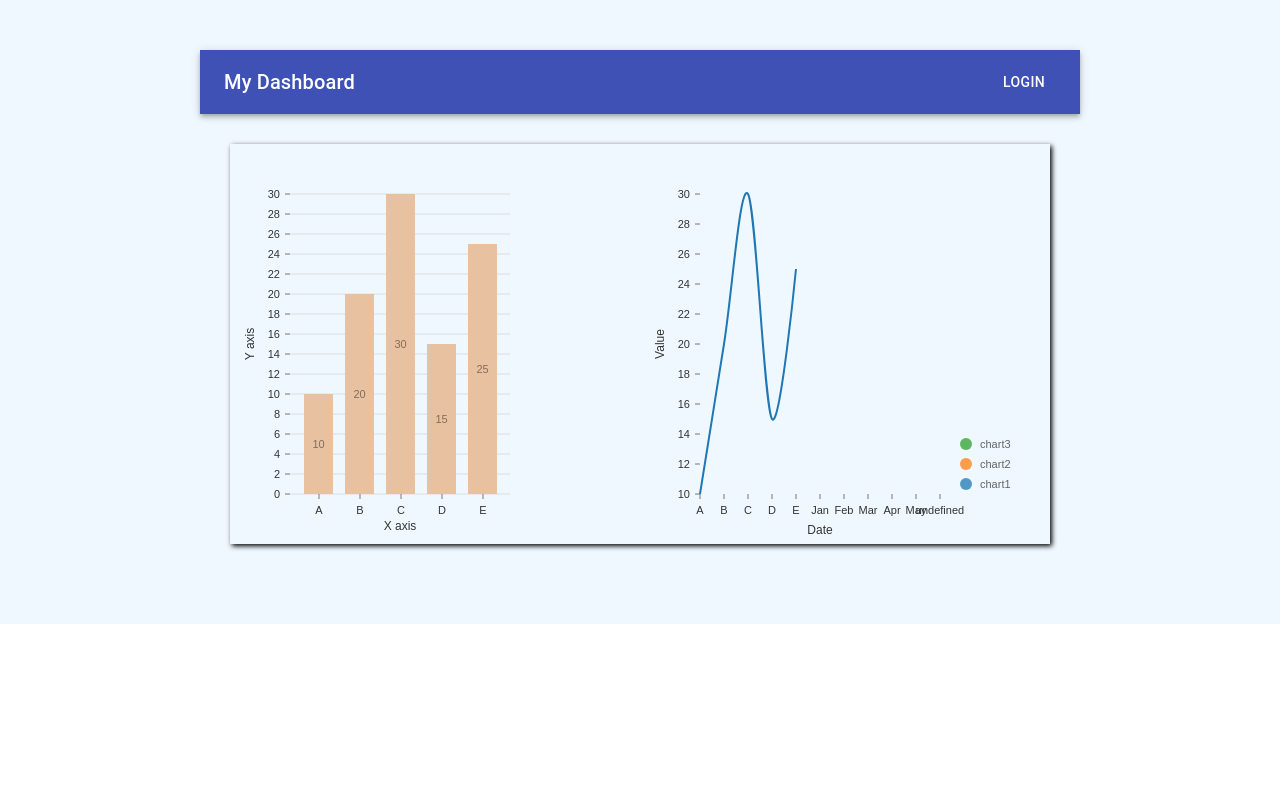
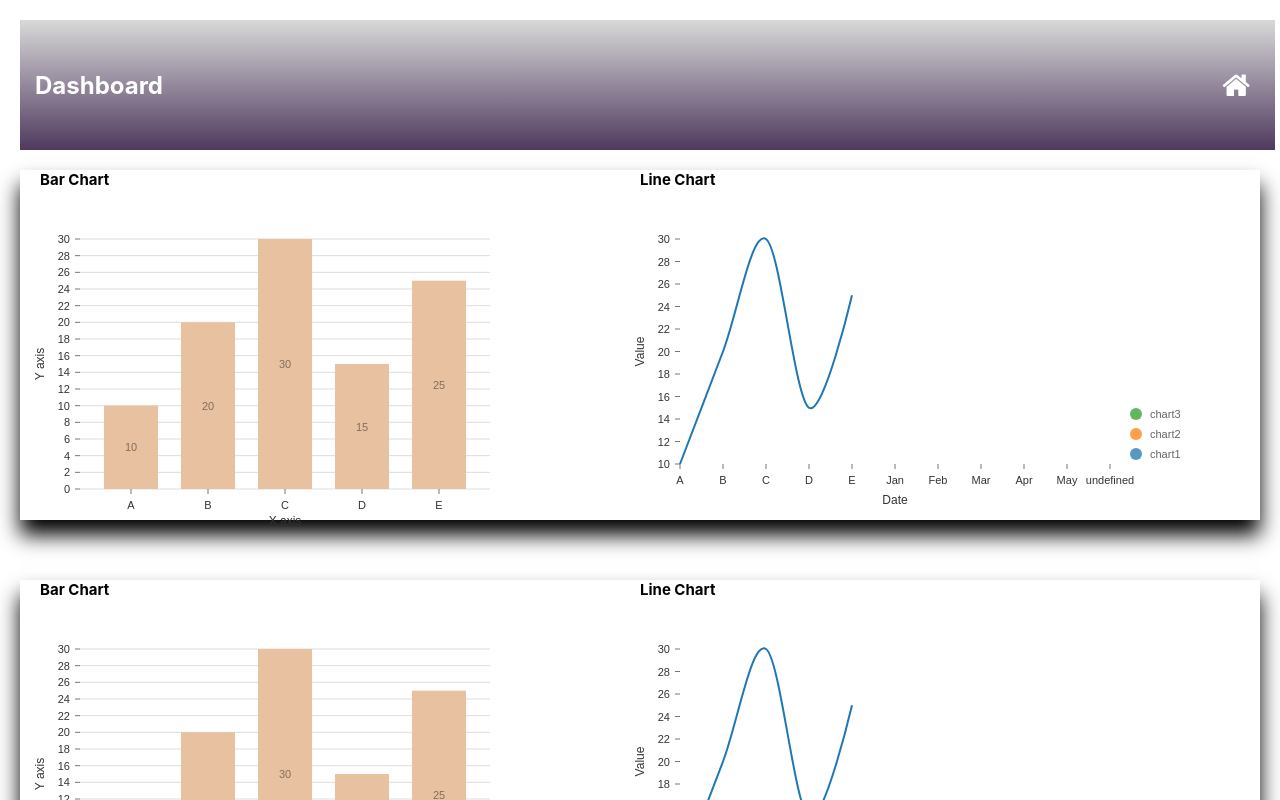
Before and after one commit to aishk02/my-dashboard, a React (Create React App) app: page / in a window 1280 px wide. Shown: the top 800 px of the page. Built offline with nearby package versions, Linux system fonts and the light colour scheme.

Commit message:
worked on the div component

```diff
--- a/public/index.html
+++ b/public/index.html
@@ -3,6 +3,7 @@
   <head>
     <meta charset="utf-8" />
     <link rel="icon" href="%PUBLIC_URL%/favicon.ico" />
+    <link rel="stylesheet" href="https://cdnjs.cloudflare.com/ajax/libs/font-awesome/4.7.0/css/font-awesome.min.css">
     <meta name="viewport" content="width=device-width, initial-scale=1" />
     <meta name="theme-color" content="#000000" />
     <meta
--- a/src/App.js
+++ b/src/App.js
@@ -10,14 +10,12 @@ import Header from './components/Header';
 
 const styles = {
   container: {
-    backgroundColor: 'aliceblue',
-    padding: '50px 200px',
-    maxWidth: '1500px',
-    margin: 'auto',
+    padding: '20px',
+    margin: '0',
     display: 'inline',
     justifyContent: 'space-between',
     alignItems: 'center',
-    flexWrap: 'wrap',
+    flexWrap: 'wrap'
   }
 };
 
@@ -40,6 +38,13 @@ function App() {
       </Routes>
       </Container>
     </div>
+    <div className="App" style={{ display: 'flex', justifyContent: 'center' }}>
+    <Container style={styles.container}>
+    <Routes>
+          <Route path="/" element={<HomePage />} />
+          </Routes>
+      </Container>
+    </div>
   </Router>
 );
 }
--- a/src/HomePage.jsx
+++ b/src/HomePage.jsx
@@ -1,13 +1,16 @@
 import React from "react";
 import ResponsiveBar from './components/ResponsiveBar';
 import ResponsiveLine from './components/ResponsiveLine';
+import  ResponsivePie from './components/ResponsivePie';
 
 const HomePage = ({ data }) => {
   return (
-    <div style={{ display: 'flex',color: "white", boxShadow: "2px 2px 5px black" , margin: "30px"}}>
+    <div style={{ display: 'flex',background: "#ffffff", boxShadow: '0px 15px 20px black'  , marginTop: '20px', width: '100%'}}>
       <ResponsiveBar data={data} />
       <ResponsiveLine data={data} />
+      <ResponsivePie data={data} />
     </div>
+
   );
 };
 
--- a/src/components/Header.jsx
+++ b/src/components/Header.jsx
@@ -1,16 +1,24 @@
 import React from 'react';
-import { AppBar, Toolbar, Typography, Button } from '@material-ui/core';
 
 const Header = () => {
   return (
-    <AppBar position="static">
-      <Toolbar>
-        <Typography variant="h6" style={{ flexGrow: 1 }}>
-          My Dashboard
-        </Typography>
-        <Button color="inherit">Login</Button>
-      </Toolbar>
-    </AppBar>
+    <header style={{
+      display: 'flex',
+      alignItems: 'center',
+      justifyContent: 'space-between',
+      background: 'linear-gradient(#d9d9d9, #4f395e)',
+      padding: '15px',
+      width: '1225px',
+      height: '100px',
+    }}>
+      <h1 style={{
+        fontSize: '24px',
+        fontWeight: 'bold',
+        color: '#ffff',
+        margin: 0
+      }}>Dashboard</h1>
+       <i className="fa fa-home" style={{ fontSize: '30px', color: 'white', padding: '10px'}}></i>
+    </header>
   );
 };
 
--- a/src/components/ResponsiveBar.jsx
+++ b/src/components/ResponsiveBar.jsx
@@ -4,7 +4,16 @@ import data from "../data";
 
 const BarChart = () => {
   return (
-    <div style={{ height: "400px", width: "600px" }}>
+    <div style={{ height: "350px", width: "600px" }}>
+      <h1 style={{
+        fontSize: '15px',
+        fontWeight: 'bold',
+        color: 'black',
+        margin: '0px',
+        paddingLeft: '20px',
+
+      }}>Bar Chart</h1>
+
       <ResponsiveBar
         data={data[0].data}
         keys={["y"]}
--- a/src/components/ResponsiveLine.jsx
+++ b/src/components/ResponsiveLine.jsx
@@ -6,7 +6,15 @@ import data from "../data";
 
 const LineChart = () => {
   return (
-    <div style={{ height: "400px",  width: "600px" }}>
+    <div style={{ height: "325px",  width: "600px" }}>
+      <h1 style={{
+        fontSize: '15px',
+        fontWeight: 'bold',
+        color: 'black',
+        margin: '0px',
+        paddingLeft: '20px',
+
+      }}>Line Chart</h1>
       <ResponsiveLine
         data={data}
         margin={{ top: 50, right: 110, bottom: 50, left: 60 }}
--- /dev/null
+++ b/src/components/ResponsivePie.jsx
@@ -0,0 +1,35 @@
+import React from 'react';
+import { ResponsivePie } from '@nivo/pie';
+import data from "../data";
+
+const PieChart = () => {
+  return (
+    <div style={{ height: '300px' }}>
+      <ResponsivePie
+        data={data[2].data}
+        margin={{ top: 40, right: 80, bottom: 80, left: 80 }}
+        innerRadius={0.5}
+        padAngle={0.7}
+        cornerRadius={3}
+        colors={{ scheme: 'nivo' }}
+        borderWidth={1}
+        borderColor={{ from: 'color', modifiers: [['darker', 0.2]] }}
+        radialLabelsSkipAngle={10}
+        radialLabelsTextXOffset={6}
+        radialLabelsTextColor="#333333"
+        radialLabelsLinkOffset={0}
+        radialLabelsLinkDiagonalLength={16}
+        radialLabelsLinkHorizontalLength={24}
+        radialLabelsLinkStrokeWidth={1}
+        radialLabelsLinkColor={{ from: 'color' }}
+        slicesLabelsSkipAngle={10}
+        slicesLabelsTextColor="#333333"
+        animate={true}
+        motionStiffness={90}
+        motionDamping={15}
+      />
+    </div>
+  );
+};
+
+export default PieChart;
--- a/src/components/Sidebar.jsx
+++ b/src/components/Sidebar.jsx
@@ -3,7 +3,7 @@ import { Link } from "react-router-dom";
 
 function Sidebar() {
   return (
-    <div style={{ width: "240px", backgroundColor: "#eee", height: "100vh" }}>
+    <div style={{ width: "240px", backgroundColor: "#212529", height: "100vh" }}>
       <ul style={{ listStyle: "none", padding: "0" }}>
         <li>
           <Link to="/">Home</Link>
```
Also changed, not shown: src/components/Home.jsx (added).
